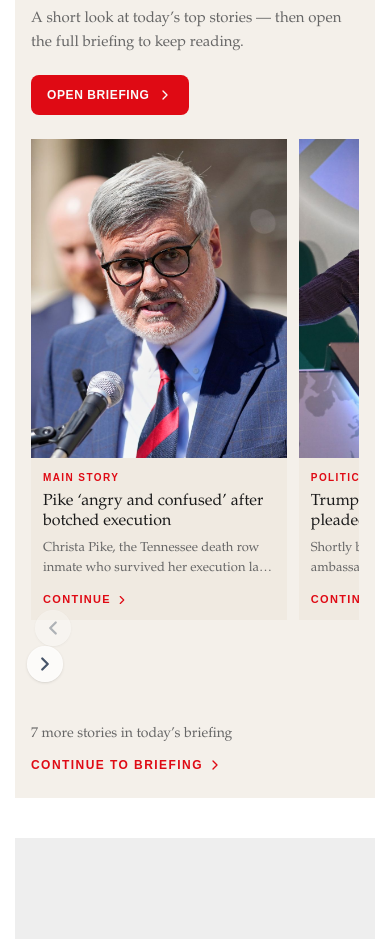
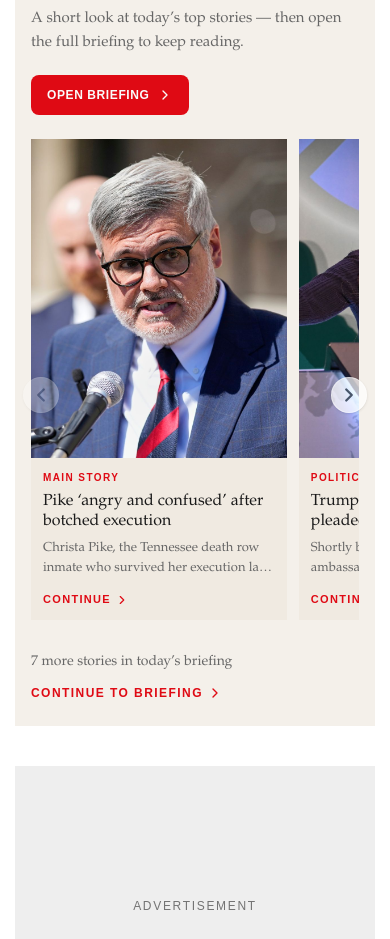
Before and after one commit to MattSmith02/week-morning-report, a Next.js app: page /article in a window 390 px wide. Shown: the part 4620-5559 px from the top of the page. Built offline with nearby package versions, Linux system fonts and the light colour scheme.

Commit message:
Center mobile briefing chevrons on cards; hide on desktop.
Co-authored-by: Cursor <cursoragent@cursor.com>

```diff
--- a/src/app/article/page.tsx
+++ b/src/app/article/page.tsx
@@ -343,20 +343,22 @@ function MiniLatestBriefing() {
           ))}
         </div>
 
+        <div className="pointer-events-none absolute inset-y-0 left-0 right-0 z-10 flex items-center justify-between px-2 lg:hidden">
           <BrandScrollArrow
             direction="left"
             label="Previous stories"
             disabled={atStart}
             onClick={() => go(-1)}
-          className="absolute top-[42%] left-1 z-10 -translate-y-1/2 lg:hidden"
+            className="pointer-events-auto"
           />
           <BrandScrollArrow
             direction="right"
             label="Next stories"
             disabled={atEnd}
             onClick={() => go(1)}
-          className="absolute top-[42%] right-1 z-10 -translate-y-1/2 lg:hidden"
+            className="pointer-events-auto"
           />
+        </div>
       </div>
 
       <div className="flex flex-wrap items-center justify-between gap-3 px-4 pb-6 sm:px-6 lg:px-8">
```
Lines whose indentation alone changed are shown as unchanged.
